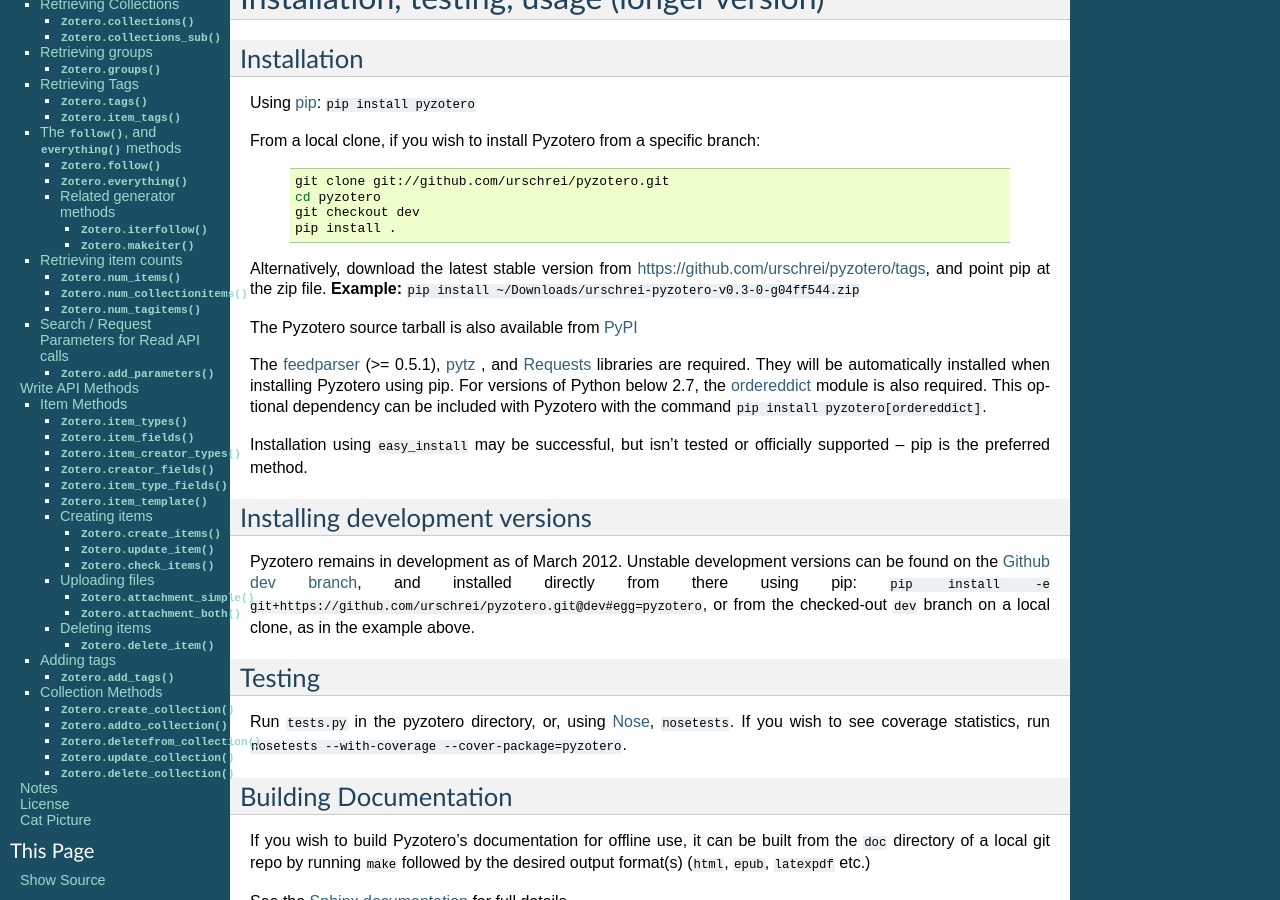
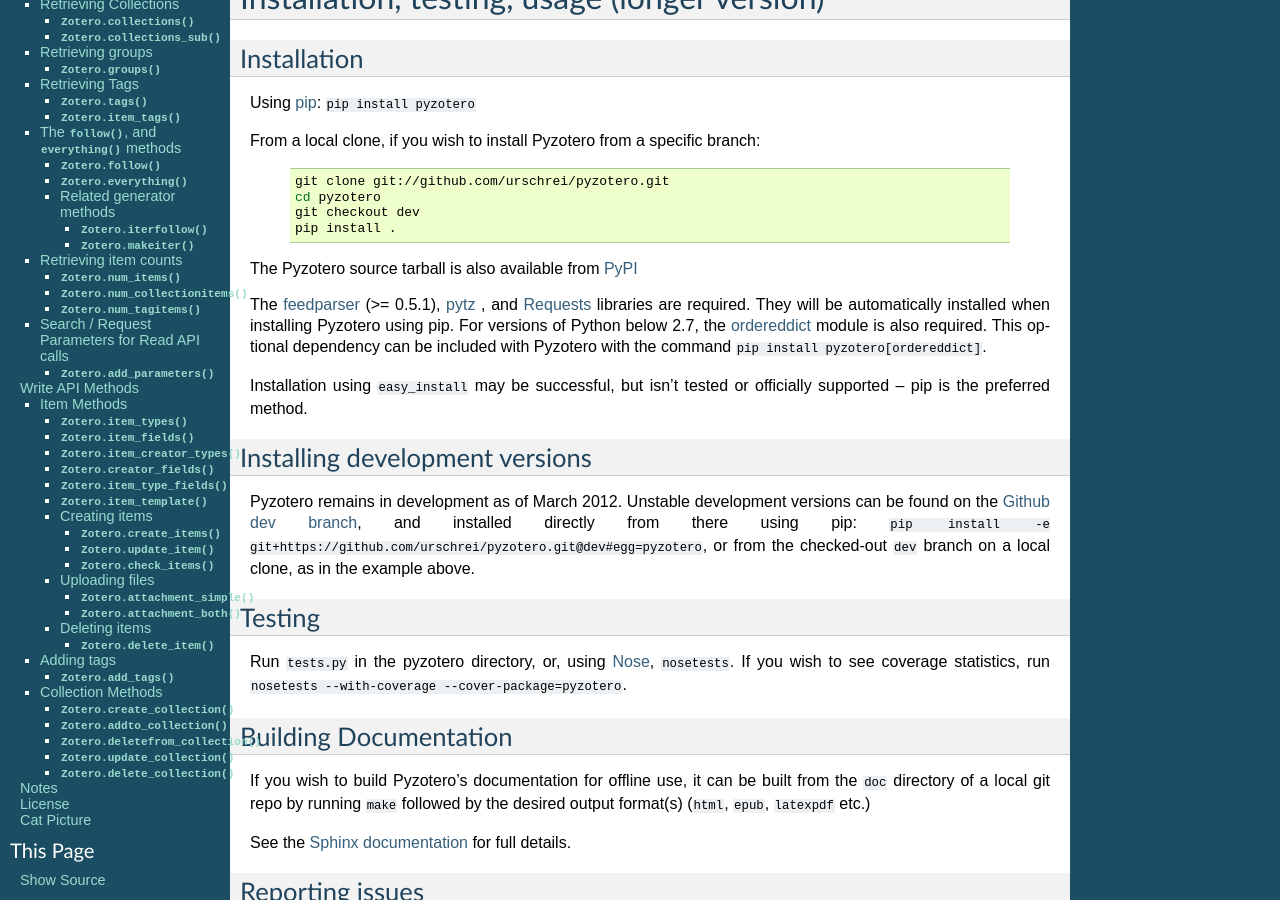
Before and after one commit to urschrei/pyzotero, a Sphinx documentation site: the page built from doc/index.txt, in a window 1280 px wide and 900 px high, scrolled down 430 px. Built offline with Sphinx 7.4.7, drawn with Linux system fonts in a browser that asks for light colours.

Commit message:
Removing references to Github downloads from docs

```diff
--- a/doc/index.txt
+++ b/doc/index.txt
@@ -52,10 +52,6 @@
         cd pyzotero
         git checkout dev
         pip install .
-
-
-Alternatively, download the latest stable version from https://github.com/urschrei/pyzotero/tags, and point pip at the zip file.
-**Example:** ``pip install ~/Downloads/urschrei-pyzotero-v0.3-0-g04ff544.zip``
 
 The Pyzotero source tarball is also available from `PyPI <http://pypi.python.org/pypi/Pyzotero>`_
 
```
Also changed, not shown: readme.md (+0 -4 lines).
